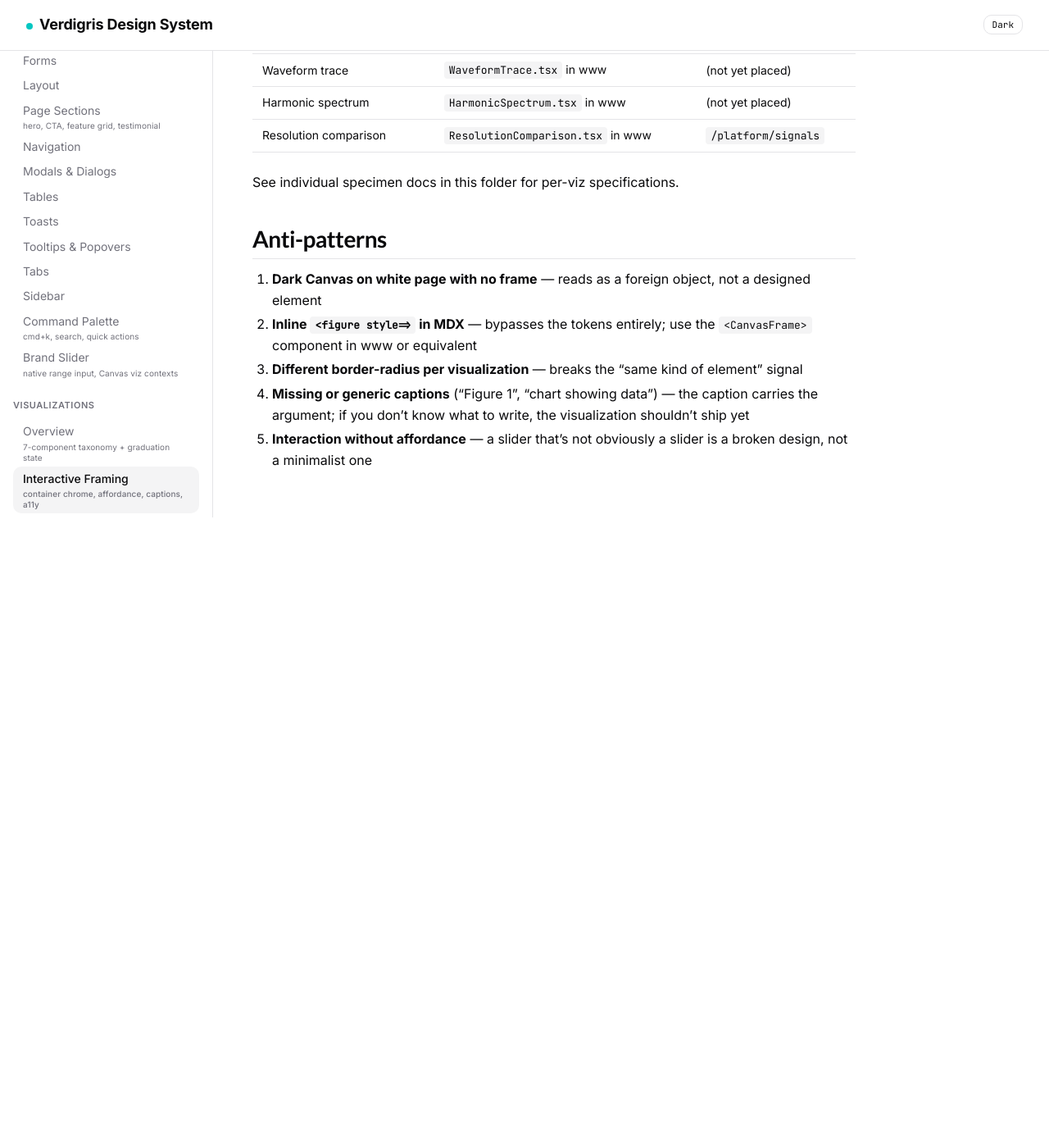
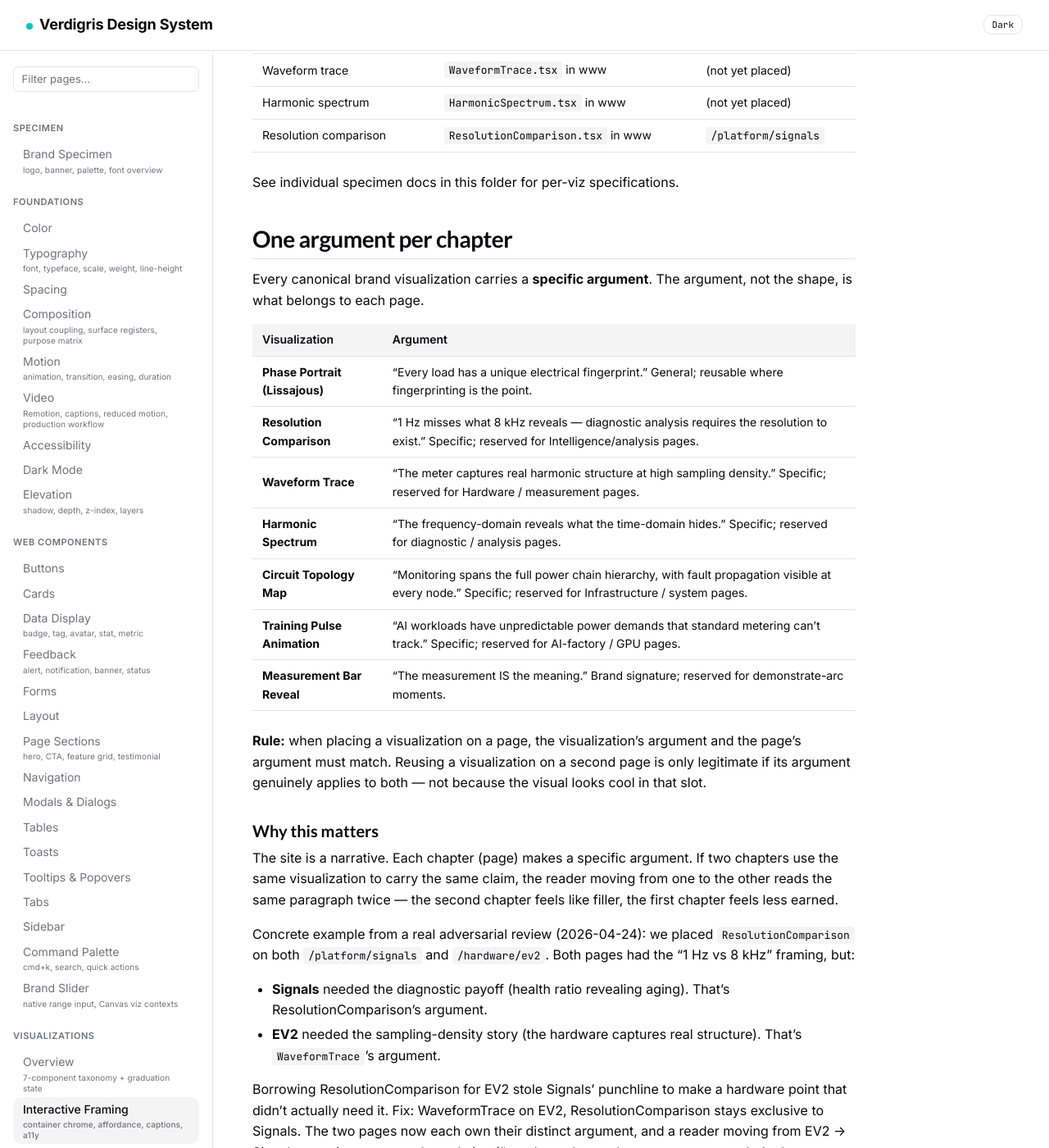
Before and after one commit to VerdigrisTech/design, a Jekyll site: the page built from categories/visualizations/interactive-viz.md, in a window 1280 px wide and 1400 px high, scrolled down 5940 px. Shown: the whole window at 82% size. Built offline with Jekyll 4.4.1, drawn with Linux system fonts in a browser that asks for light colours; before the commit the page ends 6570 px from its top, so only the background shows below that; some of the changed text lies outside the part shown.

Commit message:
feat(rules): one argument per chapter — viz can't duplicate claims [Z2O-1242] (#40)
When the same specific-argument canvas viz appears on two different
pages making the same claim, the reader moving from one to the other
reads the same paragraph twice. Real example caught in adversarial
review 2026-04-24: we'd placed ResolutionComparison on both
/platform/signals and /hardware/ev2 — both pages had the "1 Hz vs
8 kHz" framing, but Signals needed the diagnostic payoff (H5/H7
health ratio) and EV2 needed the sampling-density story. Borrowing
ResolutionComparison for EV2 stole Signals' punchline for a hardware
point that didn't need it.

Adds two things:

1. categories/visualizations/interactive-viz.md § One argument per
   chapter — canonical argument table for each viz, explains when
   reuse is legitimate (LissajousFigure is general; rest are specific
   and single-chapter), documents the real-world example as anchor.

2. rules/visual-rules.yml → viz.one-argument-per-chapter — LLM-eval
   rule at maturity=experimental that compares each viz's canonical
   argument against surrounding page prose across all surfaces,
   flagging duplicates with the same claim. LissajousFigure exempted
   per its general-argument status.

Validator green: 7 experimental, 19 rule, 1 invariant. Additive only,
minor version bump expected.

Anti-pattern 6 added to interactive-viz.md's anti-patterns list.

Co-authored-by: Claude Opus 4.7 (1M context) <noreply@anthropic.com>

```diff
--- a/categories/visualizations/interactive-viz.md
+++ b/categories/visualizations/interactive-viz.md
@@ -182,6 +182,42 @@ Correct approaches:
 
 See individual specimen docs in this folder for per-viz specifications.
 
+## One argument per chapter
+
+Every canonical brand visualization carries a **specific argument**. The argument, not the shape, is what belongs to each page.
+
+| Visualization | Argument |
+|---------------|----------|
+| **Phase Portrait (Lissajous)** | "Every load has a unique electrical fingerprint." General; reusable where fingerprinting is the point. |
+| **Resolution Comparison** | "1 Hz misses what 8 kHz reveals — diagnostic analysis requires the resolution to exist." Specific; reserved for Intelligence/analysis pages. |
+| **Waveform Trace** | "The meter captures real harmonic structure at high sampling density." Specific; reserved for Hardware / measurement pages. |
+| **Harmonic Spectrum** | "The frequency-domain reveals what the time-domain hides." Specific; reserved for diagnostic / analysis pages. |
+| **Circuit Topology Map** | "Monitoring spans the full power chain hierarchy, with fault propagation visible at every node." Specific; reserved for Infrastructure / system pages. |
+| **Training Pulse Animation** | "AI workloads have unpredictable power demands that standard metering can't track." Specific; reserved for AI-factory / GPU pages. |
+| **Measurement Bar Reveal** | "The measurement IS the meaning." Brand signature; reserved for demonstrate-arc moments. |
+
+**Rule:** when placing a visualization on a page, the visualization's argument and the page's argument must match. Reusing a visualization on a second page is only legitimate if its argument genuinely applies to both — not because the visual looks cool in that slot.
+
+### Why this matters
+
+The site is a narrative. Each chapter (page) makes a specific argument. If two chapters use the same visualization to carry the same claim, the reader moving from one to the other reads the same paragraph twice — the second chapter feels like filler, the first chapter feels less earned.
+
+Concrete example from a real adversarial review (2026-04-24): we placed `ResolutionComparison` on both `/platform/signals` and `/hardware/ev2`. Both pages had the "1 Hz vs 8 kHz" framing, but:
+- **Signals** needed the diagnostic payoff (health ratio revealing aging). That's ResolutionComparison's argument.
+- **EV2** needed the sampling-density story (the hardware captures real structure). That's `WaveformTrace`'s argument.
+
+Borrowing ResolutionComparison for EV2 stole Signals' punchline to make a hardware point that didn't actually need it. Fix: WaveformTrace on EV2, ResolutionComparison stays exclusive to Signals. The two pages now each own their distinct argument, and a reader moving from EV2 → Signals experiences earned escalation ("we showed you what we capture; now let's show you what we can find").
+
+### General-argument visualizations can appear on multiple pages
+
+`LissajousFigure` is general — "every load has a unique fingerprint" applies anywhere that fingerprinting is relevant. Appearing on Signals + on the homepage + in a blog post about load classification is fine.
+
+Specific-argument visualizations (ResolutionComparison, WaveformTrace, CircuitTopologyMap, TrainingPulseAnimation) are single-page until explicit design review concludes otherwise.
+
+### Enforcement
+
+See `rules/visual-rules.yml` → `viz.one-argument-per-chapter` for the machine-enforceable rule. An evaluator pass compares each viz's canonical argument (from the table above) against the surrounding page copy's argument; duplicates on different pages with the same argument fail the rule.
+
 ## Anti-patterns
 
 1. **Dark Canvas on white page with no frame** — reads as a foreign object, not a designed element
@@ -189,3 +225,4 @@ See individual specimen docs in this folder for per-viz specifications.
 3. **Different border-radius per visualization** — breaks the "same kind of element" signal
 4. **Missing or generic captions** ("Figure 1", "chart showing data") — the caption carries the argument; if you don't know what to write, the visualization shouldn't ship yet
 5. **Interaction without affordance** — a slider that's not obviously a slider is a broken design, not a minimalist one
+6. **Same viz argument reused across chapters** — see "One argument per chapter" above. If you catch yourself placing the same interactive twice to make the same point, one of the two placements is wrong.
```
Also changed, not shown: rules/visual-rules.yml (+9 -0 lines).
